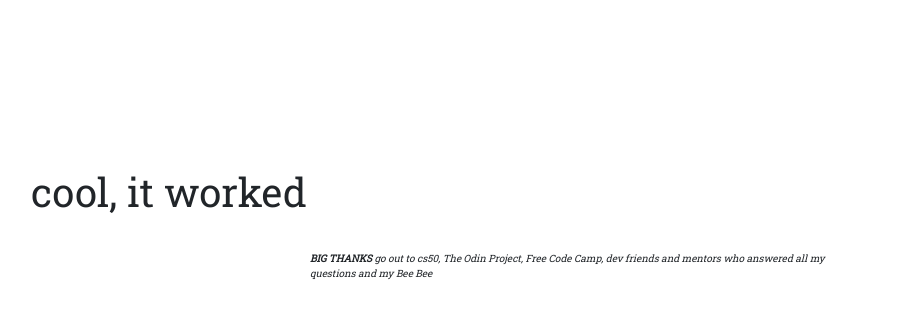
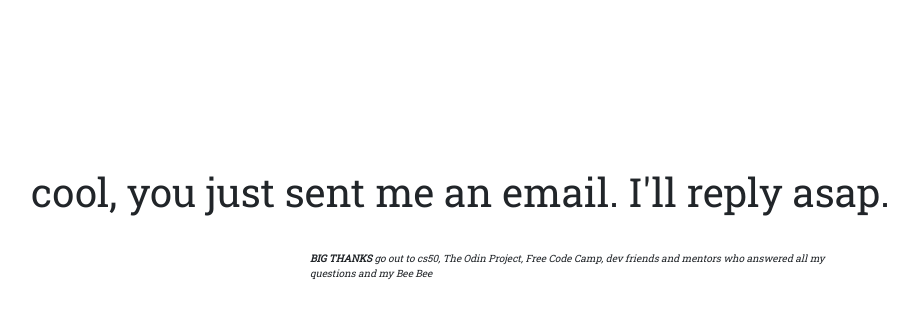
Before and after one commit to TeaZea/Portfolio_2024, a Django app: template portfolio_v2/templates/success.html in a window 1280 px wide. Shown: the part 56-375 px from the top of the page, without its empty margins (51-969 px from the left). Run offline with Django 5.2, Linux system fonts and the light colour scheme; the template is opened without the code that fills it, so the values that code supplies are empty; some libraries are stand-ins or nearby versions.

```diff
--- a/portfolio_v2/portfolio_v2/settings.py
+++ b/portfolio_v2/portfolio_v2/settings.py
@@ -125,5 +125,5 @@ STATIC_URL = "static/"
 DEFAULT_AUTO_FIELD = "django.db.models.BigAutoField"
 EMAIL_HOST = 'sandbox.smtp.mailtrap.io'
 EMAIL_HOST_USER = '85e7ff3b5487e4'
-EMAIL_HOST_PASSWORD = '********306b'
+EMAIL_HOST_PASSWORD = '0a11313c6b306b'
 EMAIL_PORT = '2525'
--- a/portfolio_v2/portfolio_v2/views.py
+++ b/portfolio_v2/portfolio_v2/views.py
@@ -11,8 +11,9 @@ def contact(request):
 
             message = form.cleaned_data['message']
             EmailMessage(
-                'Contact Form Submission from {}'.format(name),
+                "Contact Form Submission from {}".format(name),
                 message,
+                'sena.stefano@gmail.com',
                 ['sena.stefano@gmail.com'],
                 [],
                 reply_to=[email]
@@ -23,4 +24,4 @@ def contact(request):
     return render(request, 'contact.html', {'form': form})
 
 def success(request):
-    return HttpResponse('cool, it worked')
+    return render(request, 'success.html')
--- a/portfolio_v2/templates/contact.html
+++ b/portfolio_v2/templates/contact.html
@@ -13,7 +13,7 @@
         <br>
         <div class="form-group">
             <label for="email">Email</label>
-            <input type="email" class="form-control" id="email" aria-describedby="emailHelp">
+            <input type="email" class="form-control" id="email" name="email" aria-describedby="emailHelp">
             <small id="emailHelp" class="form-text text-muted">Ill never share your email with anyone else.</small>
         </div>
         <br>
--- a/portfolio_v2/templates/success.html
+++ b/portfolio_v2/templates/success.html
@@ -3,7 +3,7 @@
 {% block page_content %}
 
 <div class="body-margin">
-    <h1>cool, it worked</h1>
+    <h1>cool, you just sent me an email. I'll reply asap.</h1>
 </div>
 
 {% endblock page_content %}
```
